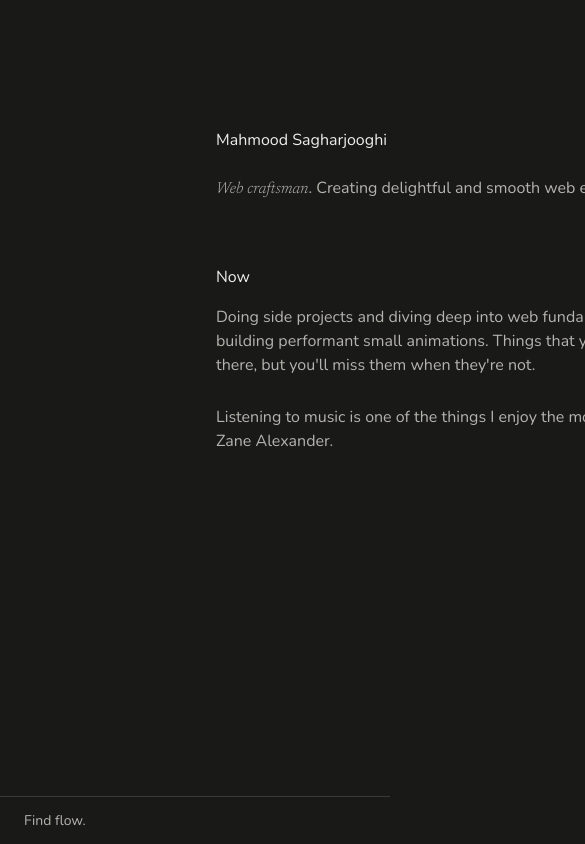
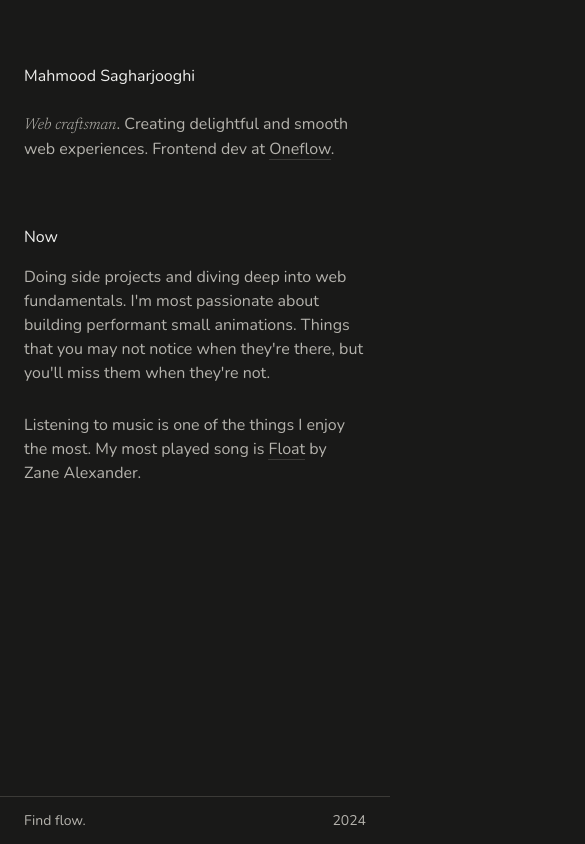
Before and after one commit to mahmood-saghrajooghi/personal-website, a Next.js app: page / in a window 390 px wide. Shown: the top 844 px of the page, 585 px wide, since content can reach past the window. Built offline with nearby package versions, Linux system fonts and the light colour scheme.

Commit message:
make things responsive

```diff
--- a/components/layout/layout.tsx
+++ b/components/layout/layout.tsx
@@ -5,7 +5,7 @@ export default function Layout ({ children }) {
         {children}
       </main>
       <footer>
-        <div className='flex justify-between items-center text-sm mx-auto h-full w-[640px] color-sub'>
+        <div className='flex justify-between items-center text-sm mx-auto h-full max-w-[640px] color-sub'>
           <div>Find flow.</div>
           <div>2024</div>
         </div>
--- a/pages/index.tsx
+++ b/pages/index.tsx
@@ -4,7 +4,6 @@ import Layout from '../components/layout/layout';
 const IndexPage = () => (
   <Layout>
     <div className='main-grid'>
-      <div></div>
       <article>
         <h1 className='mb-6 color-text'>Mahmood Sagharjooghi</h1>
         <p className='mb-16 color-sub'>
--- a/styles/global.css
+++ b/styles/global.css
@@ -35,6 +35,12 @@ body {
   box-sizing: border-box;
 }
 
+#__next {
+  padding-left: var(--body-margin-left);
+  padding-right: var(--body-margin-right);
+  padding-bottom: env(--safe-area-inset-bottom);
+}
+
 body {
   height: 100%;
   font-family: var(--font-sans);
@@ -53,8 +59,11 @@ main {
 }
 
 footer {
+  position: relative;
+  left: calc(-1 * var(--body-margin-left));
   border-top: 1px solid var(--sand-6);
   height: var(--footer-height);
+  width: calc(100% + var(--body-margin-left) + var(--body-margin-right));
   background: var(--bg);
   padding: 0 var(--body-margin-left);
   color: var(--sand-12)
@@ -78,15 +87,6 @@ a:hover {
 
 i {
   font-family: "Newsreader","Signifier","Times",serif;
-}
-
-.main-grid {
-  display: grid;
-  grid-template-columns: 192px var(--content-width) 192px;
-  grid-column-gap: 24px;
-  -moz-column-gap: 24px;
-  column-gap: 24px;
-  align-items: flex-start;
 }
 
 .color-text {
@@ -116,3 +116,9 @@ i {
   background: var(--sand-8);
   transition: 100ms;
 }
+
+@media screen and (max-width: 768px){
+  body {
+    --page-top: 64px;
+  }
+}
```
